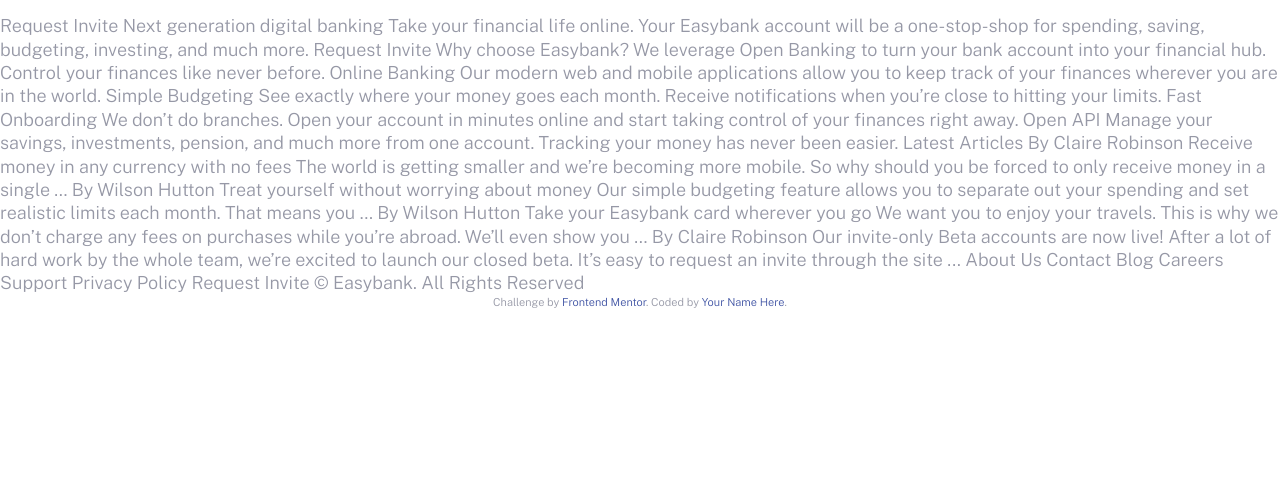
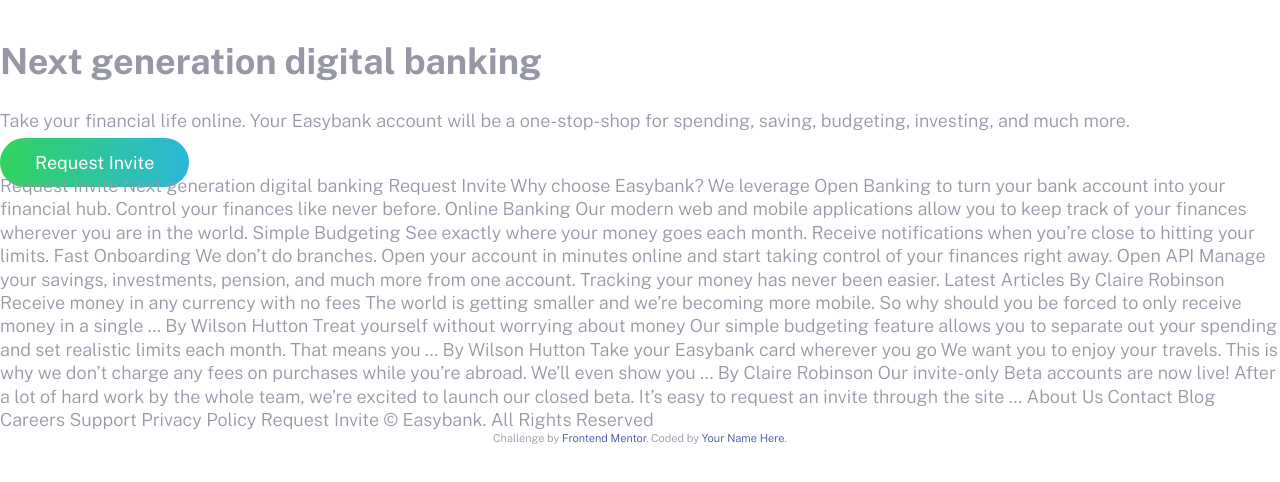
Before and after one commit to Sawyer0/easybank-landing-page, a plain HTML site: page index.html in a window 1280 px wide. Shown: the part 66-548 px from the top of the page. Drawn offline with nearby package versions, Linux system fonts and the light colour scheme; files that its build step writes are made by us from their sources.

Commit message:
creating the markup for the hero image and text on the page

```diff
--- a/index.html
+++ b/index.html
@@ -67,7 +67,19 @@
       </div>
 
     </header>
-
+    <sectio class="hero">
+      <div class="hero__image"></div>
+      <div class="hero__text">
+        <h1>
+          Next generation digital banking
+        </h1>
+        <p>
+          Take your financial life online. Your Easybank account will be a one-stop-shop
+          for spending, saving, budgeting, investing, and much more.
+        </p>
+        <a href="#" class="button hero__cta">Request Invite</a>
+      </div>
+    </sectio>
 
   Request Invite
 
@@ -75,8 +87,7 @@
 
   Next generation digital banking
 
-  Take your financial life online. Your Easybank account will be a one-stop-shop
-  for spending, saving, budgeting, investing, and much more.
+
 
   Request Invite
 
```
